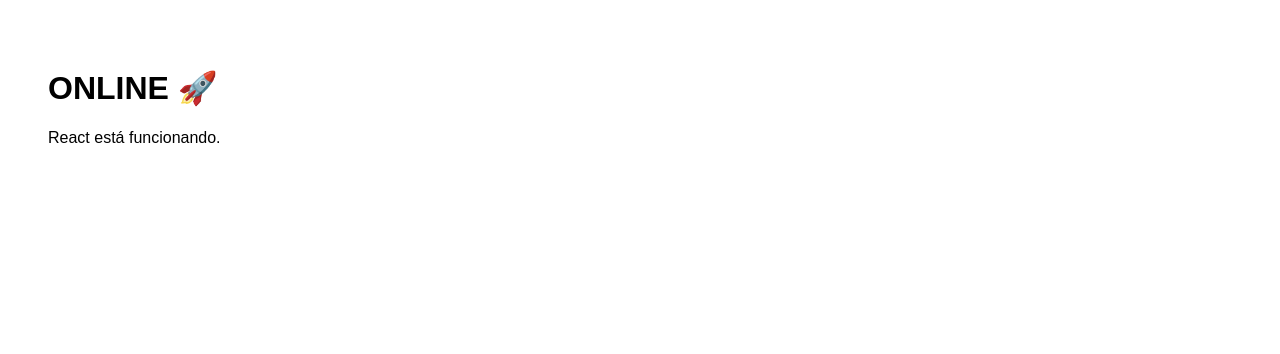
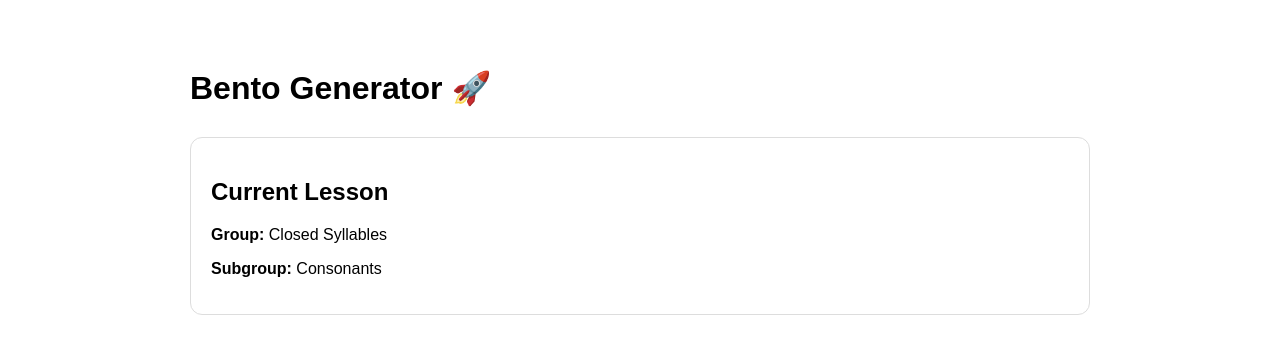
Before and after one commit to GuiBRA985/Bento-Class, a React (Vite) app in the folder generator/: page / in a window 1280 px wide. Shown: the top 354 px of the page. Built offline with nearby package versions, Linux system fonts and the light colour scheme.

Commit message:
Update App.jsx

```diff
--- a/generator/src/App.jsx
+++ b/generator/src/App.jsx
@@ -1,13 +1,69 @@
+import { useState } from "react";
+import { TAXONOMY } from "./data/taxonomy";
+
 export default function App() {
+  const params = new URLSearchParams(window.location.search);
+
+  const urlGroup = params.get("group");
+  const urlSub = params.get("sub");
+
+  const initialGroup =
+    TAXONOMY.find(
+      t => t.group === urlGroup
+    )?.group ||
+    TAXONOMY[0].group;
+
+  const initialSub =
+    TAXONOMY
+      .find(
+        t => t.group === initialGroup
+      )
+      ?.subgroups
+      .find(
+        s => s.sub === urlSub
+      )
+      ?.sub ||
+    TAXONOMY[0]
+      .subgroups[0]
+      .sub;
+
+  const [group] =
+    useState(initialGroup);
+
+  const [sub] =
+    useState(initialSub);
+
   return (
     <div
       style={{
         padding: "40px",
-        fontFamily: "Arial"
+        fontFamily: "Arial",
+        maxWidth: "900px",
+        margin: "0 auto"
       }}
     >
-      <h1>ONLINE 🚀</h1>
-      <p>React está funcionando.</p>
+      <h1>Bento Generator 🚀</h1>
+
+      <div
+        style={{
+          marginTop: "30px",
+          padding: "20px",
+          border: "1px solid #ddd",
+          borderRadius: "12px"
+        }}
+      >
+        <h2>Current Lesson</h2>
+
+        <p>
+          <strong>Group:</strong>{" "}
+          {group}
+        </p>
+
+        <p>
+          <strong>Subgroup:</strong>{" "}
+          {sub}
+        </p>
+      </div>
     </div>
   );
 }
```
